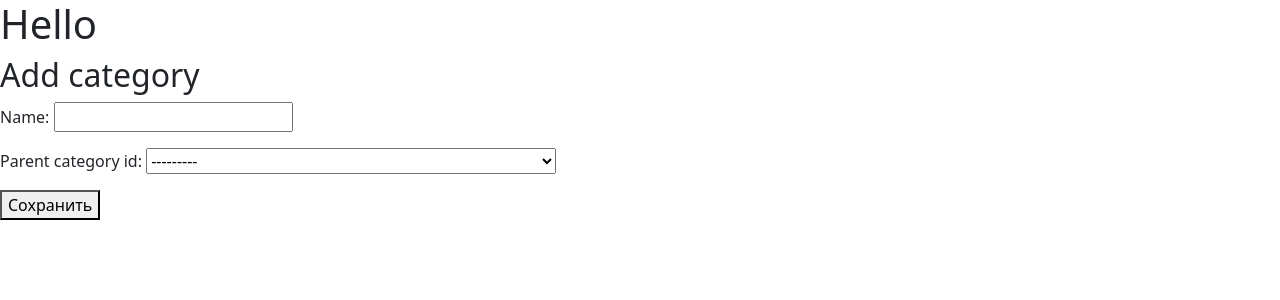
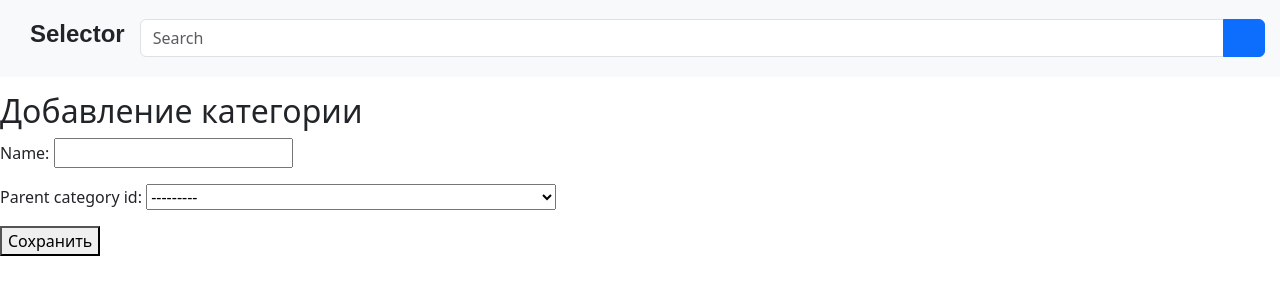
Before and after one commit to DTaSchweppes/selector-app-django, a Django app: page /add_category in a window 1280 px wide. Shown: the top 300 px of the page. Run offline with Django 4.2, Linux system fonts and the light colour scheme; data comes from the database, SQL or seed files in the repository; both versions use the stored data as it was after the commit.

Commit message:
Added Products, edited templates. So make it user-friendly

```diff
--- a/App/forms.py
+++ b/App/forms.py
@@ -1,5 +1,5 @@
 from django import forms
-from .models import SupplierCard, Category
+from .models import SupplierCard, Category, Product
 
 class SupplierCardForm(forms.ModelForm):
     class Meta:
@@ -10,3 +10,8 @@ class CategoryForm(forms.ModelForm):
     class Meta:
         model = Category
         fields = '__all__'
+
+class ProductForm(forms.ModelForm):
+    class Meta:
+        model = Product
+        fields = '__all__'
--- a/App/models/__init__.py
+++ b/App/models/__init__.py
@@ -1,2 +1,3 @@
 from .supplier_card import *
 from .category import *
+from .product import *
--- a/App/models/product.py
+++ b/App/models/product.py
@@ -3,7 +3,7 @@ from django.db import models
 class Product(models.Model):
     id = models.AutoField(primary_key=True)
     name = models.CharField(max_length=100)
-    category_id = models.ForeignKey('self', null=True, blank=True, on_delete=models.CASCADE)
+    category_id = models.ForeignKey('Category', null=True, blank=True, on_delete=models.CASCADE)
     suppliers_id = models.ManyToManyField('SupplierCard')
     objects = models.Manager()
 
--- a/App/templates/base.html
+++ b/App/templates/base.html
@@ -2,16 +2,71 @@
 <html lang="en">
 <head>
     <meta charset="UTF-8">
+    <!-- Bootstrap CSS -->
     <link href="https://cdn.jsdelivr.net/npm/bootstrap@5.3.0/dist/css/bootstrap.min.css" rel="stylesheet" integrity="sha384-9ndCyUaIbzAi2FUVXJi0CjmCapSmO7SnpJef0486qhLnuZ2cdeRhO02iuK6FUUVM" crossorigin="anonymous">
-    <script src="https://cdn.jsdelivr.net/npm/bootstrap@5.3.0/dist/js/bootstrap.bundle.min.js" integrity="sha384-geWF76RCwLtnZ8qwWowPQNguL3RmwHVBC9FhGdlKrxdiJJigb/j/68SIy3Te4Bkz" crossorigin="anonymous"></script>
-    <title>{% block title %}Home {% endblock title %}</title>
+    <!-- Custom CSS -->
+    <style>
+        .button-link {
+        text-decoration: none;
+        color: inherit;
+        background-color: transparent;
+        border: none;
+        padding: 0;
+        margin: 0;
+        /* Добавьте другие необходимые стили здесь */
+    }
+        .search-panel {
+            display: flex;
+            align-items: center;
+            justify-content: space-between;
+            background-color: #f8f9fa;
+            padding: 10px 15px;
+            margin-bottom: 15px;
+        }
+
+        .search-icon {
+            margin-right: 10px;
+        }
+
+        .selector-block {
+            font-family: "Arial", sans-serif;
+            font-size: 24px;
+            font-weight: bold;
+            padding: 10px 15px;
+            background-color: #f8f9fa;
+        }
+
+        .input-group {
+            margin-bottom: 0;
+        }
+
+        .btn-search {
+            height: auto;
+            padding: 10px 20px;
+            font-size: 18px;
+        }
+        a {
+  color: blue;
+  text-decoration: none; /* no underline */
+}
+    </style>
+
+    <title>{% block title %}Home{% endblock title %}</title>
 </head>
 <body>
-    <h1>
-        Hello
-    </h1>
+    <div class="search-panel">
+        <a class="button-link" href="{% url 'home' %}"><h1 class="selector-block">Selector</h1></a>
+        <div class="input-group">
+            <input type="text" class="form-control" placeholder="Search">
+            <button class="btn btn-primary btn-search" type="button">
+                <i class="bi bi-search"></i>
+            </button>
+        </div>
+    </div>
+    {% block content %}
+    {% endblock %}
 
-{% block content %}
-    {% endblock %}
+    <!-- Bootstrap JS -->
+    <script src="https://cdn.jsdelivr.net/npm/bootstrap@5.3.0/dist/js/bootstrap.bundle.min.js" integrity="sha384-geWF76RCwLtnZ8qwWowPQNguL3RmwHVBC9FhGdlKrxdiJJigb/j/68SIy3Te4Bkz" crossorigin="anonymous"></script>
 </body>
 </html>
--- a/App/templates/category/add.html
+++ b/App/templates/category/add.html
@@ -1,7 +1,7 @@
 {% extends "base.html" %}
 
 {% block content %}
-    <h2>Add category</h2>
+    <h2>Добавление категории</h2>
     <form method="post">
         {% csrf_token %}
         {{ form.as_p }}
--- a/App/templates/home.html
+++ b/App/templates/home.html
@@ -1 +1,2 @@
 {%extends 'base.html' %}
+{%include 'product/products.html' %}
--- a/App/templates/supcard/add.html
+++ b/App/templates/supcard/add.html
@@ -1,7 +1,7 @@
 {% extends "base.html" %}
 
 {% block content %}
-    <h2>Add Supplier Card</h2>
+    <h2>Добавление карточки поставщика</h2>
     <form method="post">
         {% csrf_token %}
         {{ form.as_p }}
--- a/App/views/__init__.py
+++ b/App/views/__init__.py
@@ -1,2 +1,3 @@
 from .category import *
 from .supplier_card import *
+from .product import *
--- a/Selector/urls.py
+++ b/Selector/urls.py
@@ -21,7 +21,7 @@ from App import views
 urlpatterns = [
     path('admin/', admin.site.urls),
 
-    path('', views.home, name = "home"),
+    path('', views.products_list, name = "home"),
 
     path('add_supplier_card', views.add_supplier_card, name = "add_supplier_card"),
 
@@ -29,7 +29,13 @@ urlpatterns = [
 
     path('categories', views.category_list, name='category_list'),
 
-    path('suppliers', views.supplier_card_list, name='supplier_card_list')
+    path('suppliers', views.supplier_card_list, name='supplier_card_list'),
+
+    path('products', views.products_list, name='products_list'),
+
+    path('add_product', views.add_products, name='add_product'),
+
+    path('supplier_detail/<int:supplier_id>/', views.supplier_detail, name='supplier_detail')
     #
     # path('supplier_card/<str:supplier_card_id>', views.supplier_card, name = "add_supplier_card"),
     #
```
Also changed, not shown: App/templates/product/add.html (+9 -9 lines), App/templates/product/products.html (+43 -9 lines), App/templates/supcard/supcard.html (added, +19 -0 lines), App/views/product.py (added, +19 -0 lines), App/views/supplier_card.py (+5 -7 lines), db.sqlite3.
